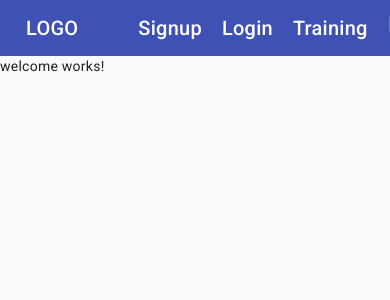
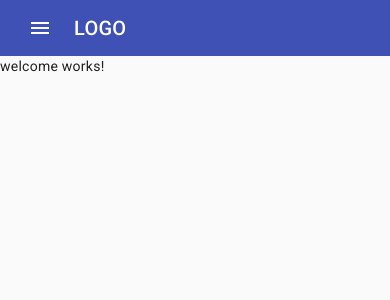
Before and after one commit to julia-kocik/angular-fitness-app, an Angular app: page / in a window 390 px wide. Shown: the top 300 px of the page. Built offline with nearby package versions, Linux system fonts and the light colour scheme.

Commit message:
Fix the issues with responsive design after code refactoring

```diff
--- a/src/app/app.component.html
+++ b/src/app/app.component.html
@@ -1,9 +1,9 @@
 <mat-sidenav-container class="example-container">
     <mat-sidenav #sidenav role="navigation">
-\        <app-sidenav-list (sidenavClose)="sidenav.close()"></app-sidenav-list>
+        <app-sidenav-list (sidenavClose)="sidenav.close()" [isPhonePortrait]="isPhonePortrait" [isTabletPortrait]="isTabletPortrait"></app-sidenav-list>
     </mat-sidenav>
     <mat-sidenav-content>
-        <app-header (sidenavToggle)="sidenav.toggle()"></app-header>
+        <app-header (sidenavToggle)="sidenav.toggle()" [isPhonePortrait]="isPhonePortrait" [isTabletPortrait]="isTabletPortrait"></app-header>
         <main>
             <router-outlet></router-outlet>
         </main>
--- a/src/app/navigation/header/header.component.html
+++ b/src/app/navigation/header/header.component.html
@@ -1,16 +1,13 @@
 <mat-toolbar color="primary" class="toolbar-container">
-    <!-- <div class="toolbar-button" [ngClass]="{'is-phone-portrait': isPhonePortrait}" > -->
-        <div class="toolbar-button">
+    <div class="toolbar-button" [ngClass]="{'is-phone-portrait': isPhonePortrait}" >
         <button mat-icon-button (click)="onToggleSidenav()">
             <mat-icon>menu</mat-icon>
         </button>
     </div>
     <div class="toolbar-logo"><a routerLink="/">LOGO</a></div>
-    <!-- <div class="toolbar-nav" [ngClass]="{'is-phone-portrait': isPhonePortrait}"> -->
-    <div class="toolbar-nav">
+    <div class="toolbar-nav" [ngClass]="{'is-phone-portrait': isPhonePortrait}">
         <ul class="navigation-items">
             <li>
-                <!-- <a routerLink="/signup" [state]="{isPhonePortrait: isPhonePortrait}">Signup</a> -->
                 <a routerLink="/signup">Signup</a>
             </li>
             <li>
--- a/src/app/navigation/header/header.component.ts
+++ b/src/app/navigation/header/header.component.ts
@@ -1,4 +1,4 @@
-import { Component, EventEmitter, Output } from '@angular/core';
+import { Component, EventEmitter, Input, Output } from '@angular/core';
 
 @Component({
   selector: 'app-header',
@@ -6,8 +6,11 @@ import { Component, EventEmitter, Output } from '@angular/core';
   styleUrls: ['./header.component.css']
 })
 export class HeaderComponent {
-  @Output() sidenavToggle= new EventEmitter<void>();
-  onToggleSidenav() {
+  @Output() sidenavToggle = new EventEmitter<void>();
+  @Input() isPhonePortrait: boolean = false
+  @Input() isTabletPortrait: boolean = false
+
+  onToggleSidenav(): void {
     this.sidenavToggle.emit()
   }
 }
--- a/src/app/navigation/sidenav-list/sidenav-list.component.ts
+++ b/src/app/navigation/sidenav-list/sidenav-list.component.ts
@@ -1,4 +1,4 @@
-import { Component, EventEmitter, Output } from '@angular/core';
+import { Component, EventEmitter, Input, Output } from '@angular/core';
 
 @Component({
   selector: 'app-sidenav-list',
@@ -7,6 +7,8 @@ import { Component, EventEmitter, Output } from '@angular/core';
 })
 export class SidenavListComponent {
   @Output() sidenavClose = new EventEmitter<void>()
+  @Input() isPhonePortrait: boolean = false
+  @Input() isTabletPortrait: boolean = false
   onCloseSidenav() {
     this.sidenavClose.emit();
   }
```
